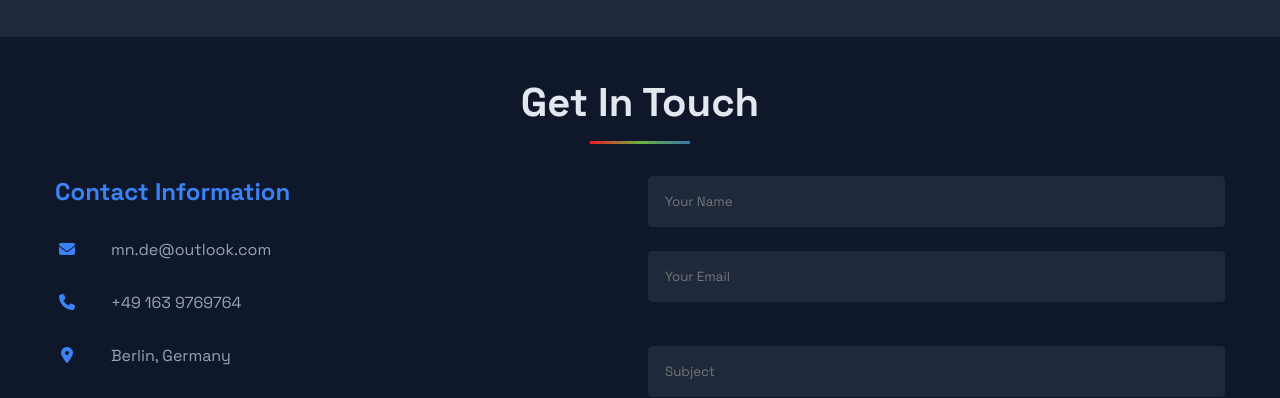
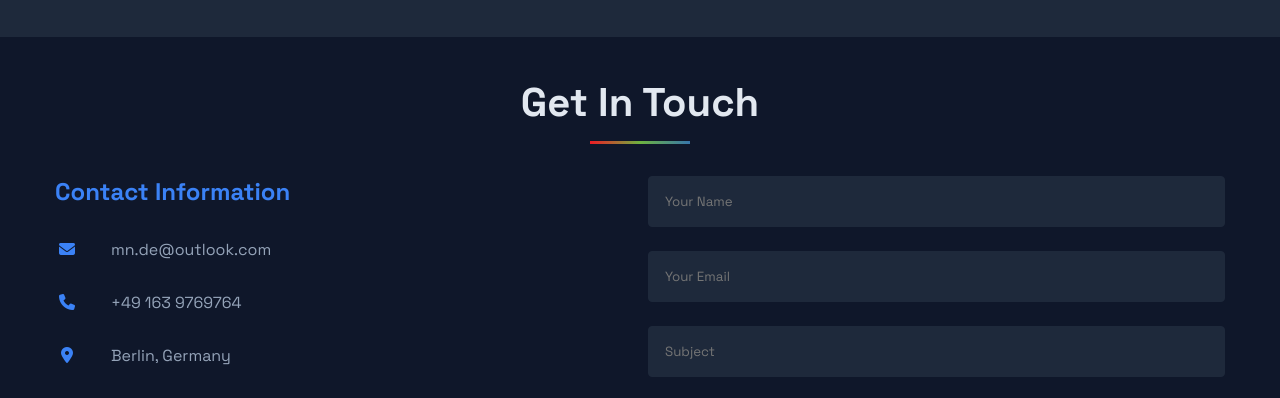
Before and after one commit to MN10101/MN, a plain HTML site: page index.html in a window 1280 px wide. Shown: the part 4504-4902 px from the top of the page. Drawn offline with nearby package versions, Linux system fonts and the light colour scheme; no server answers; animation ran at ten frames a second.

Commit message:
Validation-message

```diff
--- a/css/style.css
+++ b/css/style.css
@@ -1447,7 +1447,15 @@ html::-webkit-scrollbar-thumb:hover {
 .validation-message {
     font-size: 0.8rem;
     margin-top: 0.25rem;
-    min-height: 1rem;
+    min-height: 0;
+    line-height: 1rem;
+    height: auto;
+    overflow: hidden;
+}
+
+.validation-message:empty {
+    margin-top: 0;
+    height: 0;
 }
 
 .validation-message.valid {
```
